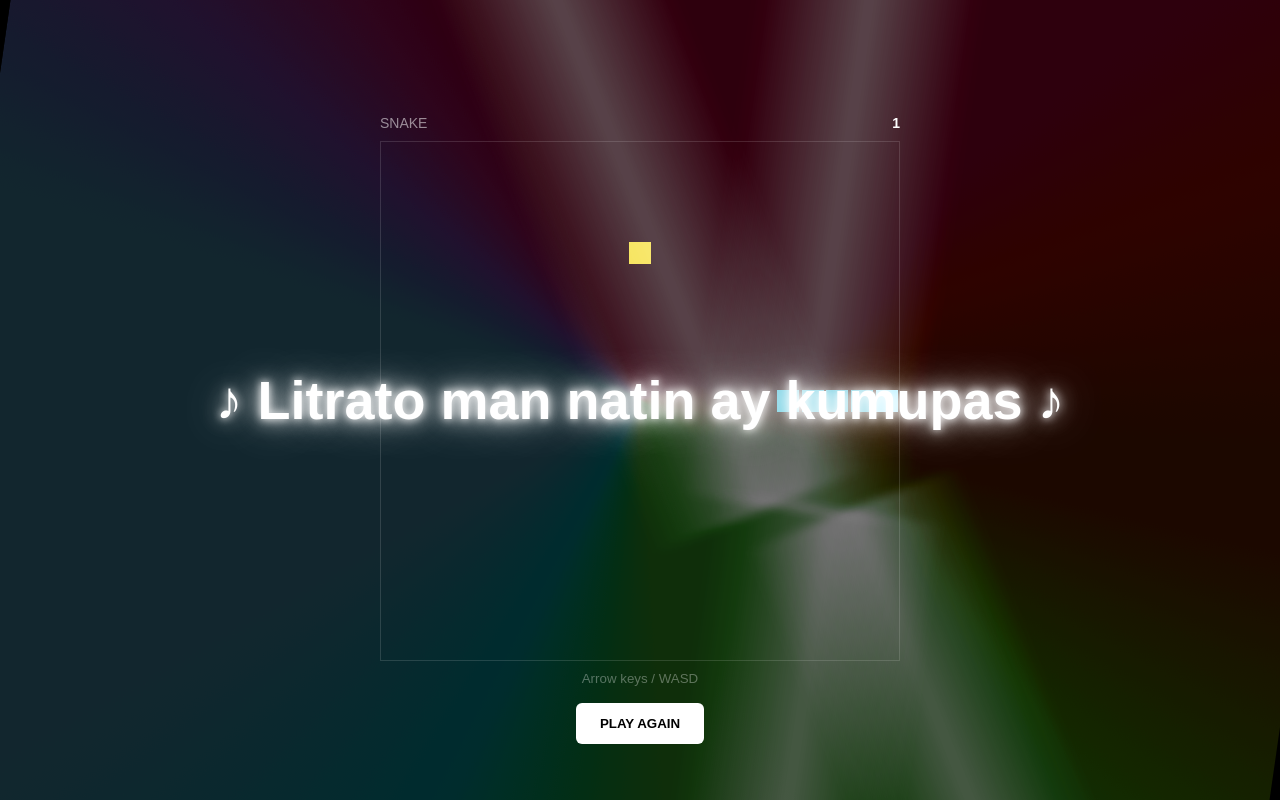
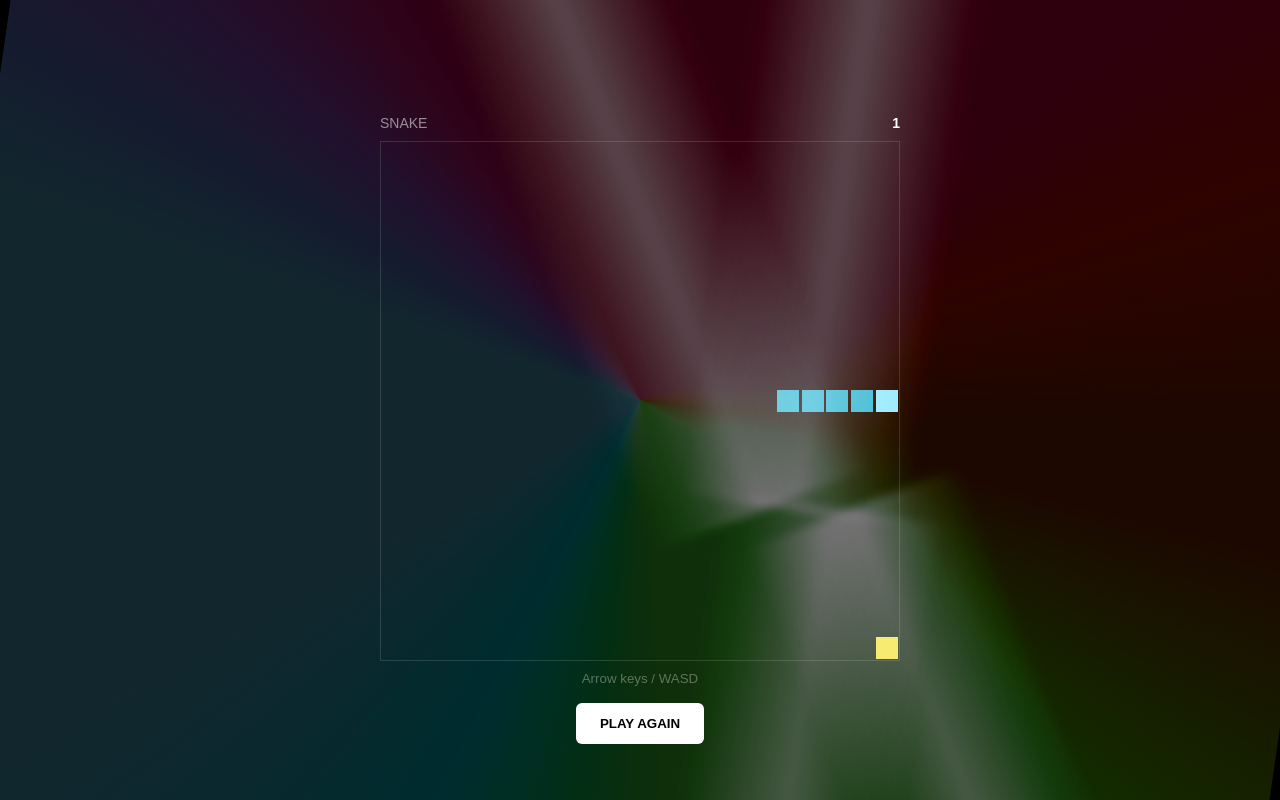
Before and after one commit to accountingsavage-tester/snake, a Next.js app: page / in a window 1280 px wide. Both pictures are taken after a click on the button "START GAME". Built offline with nearby package versions, Linux system fonts and the light colour scheme.

Commit message:
Sync Panata lyrics to audio timestamps

```diff
--- a/app/page.tsx
+++ b/app/page.tsx
@@ -1,12 +1,179 @@
 'use client'
 import { useEffect, useRef, useState } from 'react'
 
-const LYRICS=['Litrato man natin ay kumupas','Ikaw aking noon, ngayon, at bukas',"Kung paboritong kuwento nati'y magwakas",'Ay uulitin kong ikuwento bukas','Sa pagdating ay siyang ating','Buong pusong salubungin',"'Di man ngayon tulad ng dati","Ang panata ko'y mananatili",'Kun ika man mapungaw','Sa sakuyang paghali','Dae makakalingaw','Na ako mauli','Kun ika man mahadit','Na mapara ining ngirit','Kada aldaw na ikinurit','Pinili kang daing pirit','Sa pag-abot kan panahon','Sato ining aakuon','Dawa ngunyan lain kan dati',"Ang panata ko'y mananatili",'Kaya tahan na','Aking tahanan','Kaya tahan na','Aking tahanan']
-const N=21,CELL=20
-export default function Home(){const canvas=useRef<HTMLCanvasElement>(null),audio=useRef<HTMLAudioElement>(null),timer=useRef<ReturnType<typeof setInterval>|null>(null),lyricTimer=useRef<ReturnType<typeof setInterval>|null>(null);const [started,setStarted]=useState(false),[over,setOver]=useState(false),[disco,setDisco]=useState(false),[lyric,setLyric]=useState(''),[score,setScore]=useState(0);const state=useRef<any>(null)
-const draw=()=>{const c=canvas.current;if(!c||!state.current)return;const x=c.getContext('2d')!;x.fillStyle='#000';x.fillRect(0,0,420,420);x.fillStyle='#f4df35';x.fillRect(state.current.food.x*CELL+1,state.current.food.y*CELL+1,18,18);state.current.snake.forEach((p:any,i:number)=>{x.fillStyle=i?'#20b8d5':'#8be9ff';x.fillRect(p.x*CELL+1,p.y*CELL+1,18,18)})}
-const food=()=>{let p;do{p={x:Math.floor(Math.random()*N),y:Math.floor(Math.random()*N)}}while(state.current.snake.some((s:any)=>s.x===p.x&&s.y===p.y));state.current.food=p}
-const finish=()=>{if(timer.current)clearInterval(timer.current);setOver(true);setTimeout(()=>{setOver(false);setDisco(true);if(audio.current){audio.current.currentTime=13;audio.current.play().catch(()=>{})}let i=0;setLyric('♪ '+LYRICS[0]+' ♪');lyricTimer.current=setInterval(()=>{i++;if(i>=LYRICS.length){if(lyricTimer.current)clearInterval(lyricTimer.current);return}setLyric('♪ '+LYRICS[i]+' ♪')},2800)},900)}
-const start=()=>{setStarted(true);setOver(false);setDisco(false);setLyric('');if(lyricTimer.current)clearInterval(lyricTimer.current);audio.current?.pause();state.current={snake:[{x:10,y:10},{x:9,y:10},{x:8,y:10},{x:7,y:10}],dir:{x:1,y:0},next:{x:1,y:0},food:{x:15,y:10}};setScore(0);if(timer.current)clearInterval(timer.current);let s=0;const tick=()=>{const q=state.current;q.dir=q.next;const h={x:q.snake[0].x+q.dir.x,y:q.snake[0].y+q.dir.y};if(h.x<0||h.x>=N||h.y<0||h.y>=N||q.snake.some((p:any,i:number)=>i&&p.x===h.x&&p.y===h.y)){finish();return}q.snake.unshift(h);if(h.x===q.food.x&&h.y===q.food.y){s++;setScore(s);food()}else q.snake.pop();draw()};timer.current=setInterval(tick,120);draw()}
-useEffect(()=>{const key=(e:KeyboardEvent)=>{const k=e.key.toLowerCase(),q=state.current;if(!q)return;const d=k==='arrowup'||k==='w'?{x:0,y:-1}:k==='arrowdown'||k==='s'?{x:0,y:1}:k==='arrowleft'||k==='a'?{x:-1,y:0}:k==='arrowright'||k==='d'?{x:1,y:0}:null;if(d&&!(d.x===-q.dir.x&&d.y===-q.dir.y))q.next=d};window.addEventListener('keydown',key);return()=>window.removeEventListener('keydown',key)},[])
-return <>{!started&&<div className="start"><h1>SNAKE</h1><button onClick={start}>START GAME</button></div>}<main><header><span>SNAKE</span><b>{score}</b></header><canvas ref={canvas} width={420} height={420}/><small>Arrow keys / WASD</small></main>{over&&<div className="gameover">GAME OVER</div>}{disco&&<div className="disco"><i/><i/><i/><i/></div>}{lyric&&<div className="lyrics">{lyric}</div>}{disco&&<button className="again" onClick={start}>PLAY AGAIN</button>}<audio ref={audio} preload="auto" src="/Panata.mp3"/></>}
+const CUES = [
+  [14.14, 'Litrato man natin ay kumupas'],
+  [21.08, 'Ikaw aking noon, ngayon, at bukas'],
+  [27.96, "Kung paboritong kuwento nati'y magwakas"],
+  [34.85, 'Ay uulitin kong ikuwento bukas'],
+  [41.82, 'Sa pagdating ay siyang ating'],
+  [48.65, 'Buong pusong salubungin'],
+  [55.50, "'Di man ngayon tulad ng dati"],
+  [62.76, "Ang panata ko'y mananatili"],
+  [69.85, 'Kun ika man mapungaw'],
+  [76.86, 'Sa sakuyang paghali'],
+  [83.94, 'Dae makakalingaw'],
+  [90.95, 'Na ako mauli'],
+  [98.03, 'Kun ika man mahadit'],
+  [105.16, 'Na mapara ining ngirit'],
+  [112.18, 'Kada aldaw na ikinurit'],
+  [119.23, 'Pinili kang daing pirit'],
+  [126.48, 'Sa pag abot kan panahon'],
+  [133.51, 'Sato ining aakuon'],
+  [140.23, 'Dawa ngunyan lain kan dati'],
+  [146.96, "Ang panata ko'y mananatili"],
+  [154.09, 'Kaya tahan na'],
+  [160.89, 'Aking tahanan'],
+  [167.65, 'Kaya tahan na'],
+  [174.57, 'Aking tahanan'],
+  [214.97, 'Oh, sa pagdating ay siyang ating'],
+  [221.63, 'Taos pusong tatanggapin'],
+  [228.28, "'Di man ngayon tulad ng dati"],
+  [234.96, "Ang panata ko'y mananatili"],
+] as const
+
+const N = 21
+const CELL = 20
+const MUSIC_START = 13
+
+export default function Home() {
+  const canvas = useRef<HTMLCanvasElement>(null)
+  const audio = useRef<HTMLAudioElement>(null)
+  const timer = useRef<ReturnType<typeof setInterval> | null>(null)
+  const [started, setStarted] = useState(false)
+  const [over, setOver] = useState(false)
+  const [disco, setDisco] = useState(false)
+  const [lyric, setLyric] = useState('')
+  const [score, setScore] = useState(0)
+  const state = useRef<any>(null)
+
+  const draw = () => {
+    const c = canvas.current
+    if (!c || !state.current) return
+    const ctx = c.getContext('2d')!
+    ctx.fillStyle = '#000'
+    ctx.fillRect(0, 0, 420, 420)
+    ctx.fillStyle = '#f4df35'
+    ctx.fillRect(state.current.food.x * CELL + 1, state.current.food.y * CELL + 1, 18, 18)
+    state.current.snake.forEach((p: any, i: number) => {
+      ctx.fillStyle = i ? '#20b8d5' : '#8be9ff'
+      ctx.fillRect(p.x * CELL + 1, p.y * CELL + 1, 18, 18)
+    })
+  }
+
+  const placeFood = () => {
+    let p: { x: number; y: number }
+    do {
+      p = { x: Math.floor(Math.random() * N), y: Math.floor(Math.random() * N) }
+    } while (state.current.snake.some((s: any) => s.x === p.x && s.y === p.y))
+    state.current.food = p
+  }
+
+  const syncLyrics = () => {
+    const current = audio.current?.currentTime ?? 0
+    let active = ''
+    for (const [time, text] of CUES) {
+      if (current >= time) active = text
+      else break
+    }
+    setLyric(active ? `♪ ${active} ♪` : '')
+  }
+
+  const playPanata = () => {
+    const player = audio.current
+    if (!player) return
+    player.currentTime = MUSIC_START
+    player.play().catch(() => {})
+    syncLyrics()
+  }
+
+  const finish = () => {
+    if (timer.current) clearInterval(timer.current)
+    setOver(true)
+    setTimeout(() => {
+      setOver(false)
+      setDisco(true)
+      playPanata()
+    }, 900)
+  }
+
+  const start = () => {
+    setStarted(true)
+    setOver(false)
+    setDisco(false)
+    setLyric('')
+    audio.current?.pause()
+    if (timer.current) clearInterval(timer.current)
+
+    state.current = {
+      snake: [{ x: 10, y: 10 }, { x: 9, y: 10 }, { x: 8, y: 10 }, { x: 7, y: 10 }],
+      dir: { x: 1, y: 0 },
+      next: { x: 1, y: 0 },
+      food: { x: 15, y: 10 },
+    }
+    setScore(0)
+
+    let s = 0
+    const tick = () => {
+      const q = state.current
+      q.dir = q.next
+      const h = { x: q.snake[0].x + q.dir.x, y: q.snake[0].y + q.dir.y }
+      if (
+        h.x < 0 || h.x >= N || h.y < 0 || h.y >= N ||
+        q.snake.some((p: any, i: number) => i && p.x === h.x && p.y === h.y)
+      ) {
+        finish()
+        return
+      }
+      q.snake.unshift(h)
+      if (h.x === q.food.x && h.y === q.food.y) {
+        s++
+        setScore(s)
+        placeFood()
+      } else {
+        q.snake.pop()
+      }
+      draw()
+    }
+
+    timer.current = setInterval(tick, 120)
+    draw()
+  }
+
+  useEffect(() => {
+    const key = (e: KeyboardEvent) => {
+      const k = e.key.toLowerCase()
+      const q = state.current
+      if (!q) return
+      const d =
+        k === 'arrowup' || k === 'w' ? { x: 0, y: -1 } :
+        k === 'arrowdown' || k === 's' ? { x: 0, y: 1 } :
+        k === 'arrowleft' || k === 'a' ? { x: -1, y: 0 } :
+        k === 'arrowright' || k === 'd' ? { x: 1, y: 0 } : null
+      if (d && !(d.x === -q.dir.x && d.y === -q.dir.y)) q.next = d
+    }
+    window.addEventListener('keydown', key)
+    return () => window.removeEventListener('keydown', key)
+  }, [])
+
+  useEffect(() => {
+    return () => {
+      if (timer.current) clearInterval(timer.current)
+      audio.current?.pause()
+    }
+  }, [])
+
+  return <>
+    {!started && <div className="start"><h1>SNAKE</h1><button onClick={start}>START GAME</button></div>}
+    <main>
+      <header><span>SNAKE</span><b>{score}</b></header>
+      <canvas ref={canvas} width={420} height={420} />
+      <small>Arrow keys / WASD</small>
+    </main>
+    {over && <div className="gameover">GAME OVER</div>}
+    {disco && <div className="disco"><i /><i /><i /><i /></div>}
+    {lyric && <div className="lyrics">{lyric}</div>}
+    {disco && <button className="again" onClick={start}>PLAY AGAIN</button>}
+    <audio ref={audio} preload="auto" src="/Panata.mp3" onTimeUpdate={syncLyrics} />
+  </>
+}
```
